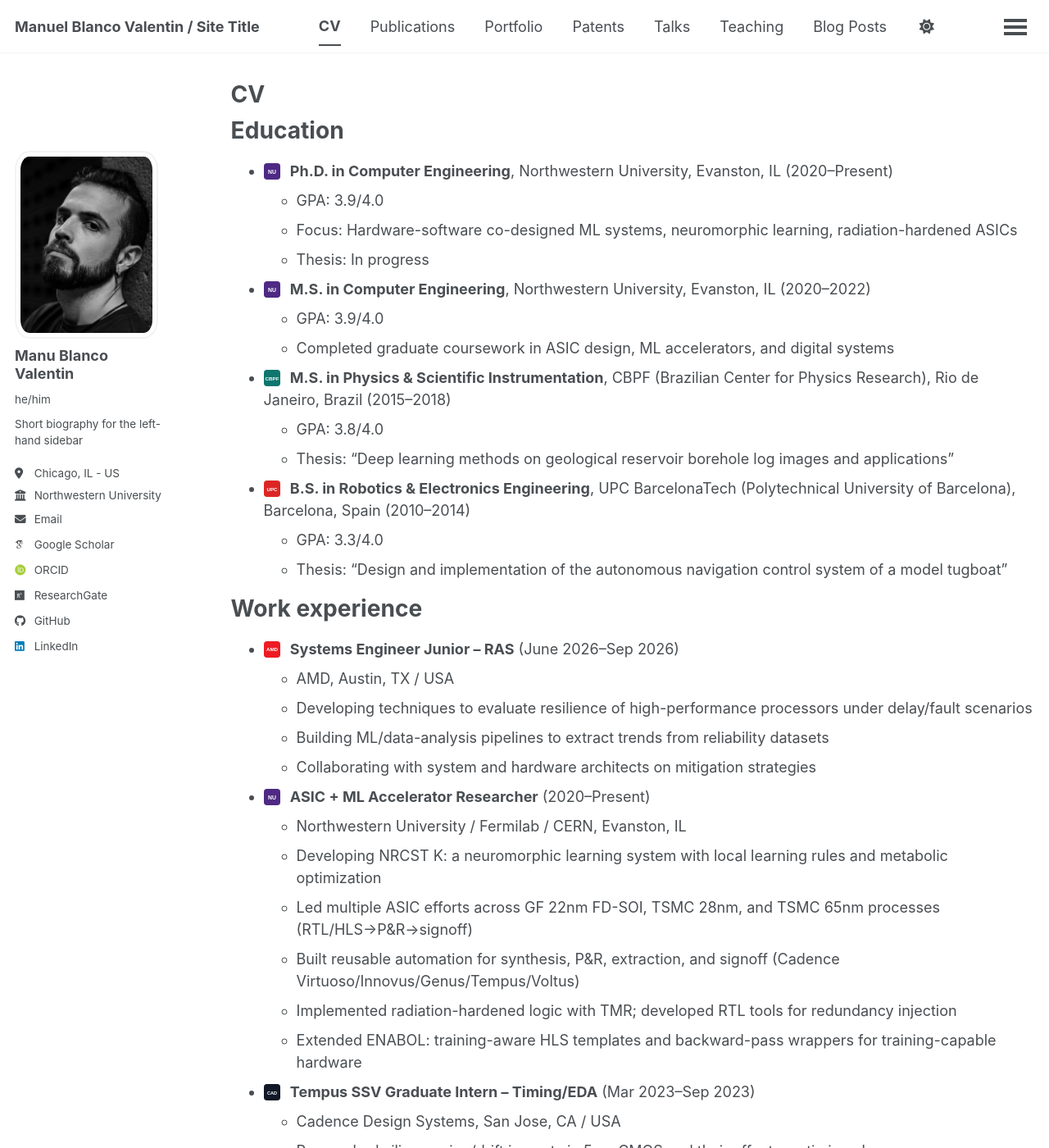
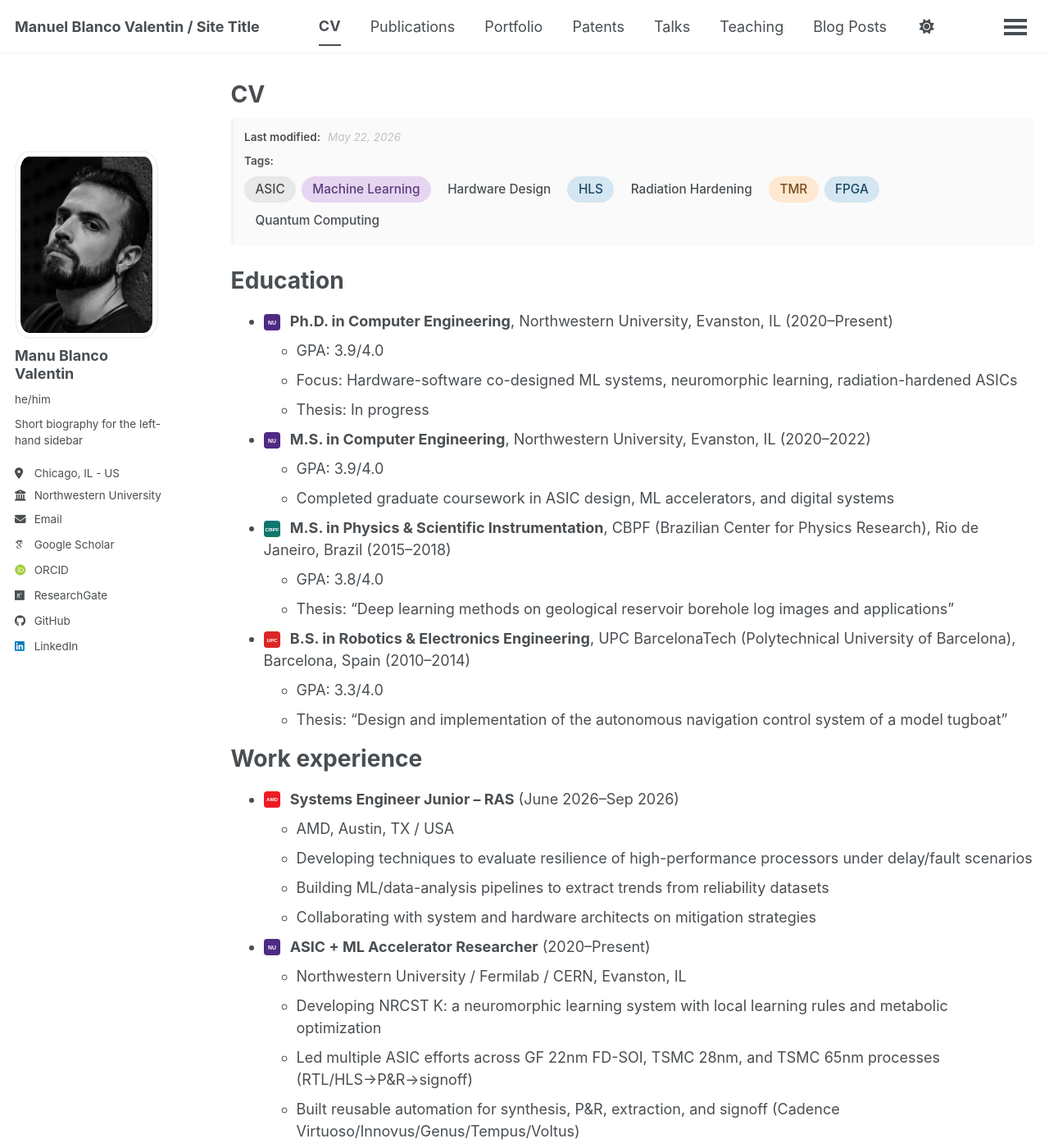
Before and after one commit to manuelblancovalentin/manuelblancovalentin.github.io, a Jekyll site: the page built from _pages/cv.md, in a window 1280 px wide and 1400 px high. Shown: the whole window at 82% size. Built offline with Jekyll 4.4.1, drawn with Linux system fonts in a browser that asks for light colours; some web fonts are replaced; a script bundle is joined from its source files by our own code; library files that are not in the unit come from our copies.

Commit message:
Add page metadata include and update CV
Create page-meta.html, page-meta.scss, update CV with tags/date, fix margin

```diff
--- /dev/null
+++ b/_includes/page-meta.html
@@ -0,0 +1,23 @@
+{% if page.last_modified or page.tags %}
+<div class="page-meta">
+  {% if page.last_modified %}
+    <div class="page-meta__row">
+      <span class="page-meta__label">Last modified:</span>
+      <time dateTime="{{ page.last_modified | date: '%Y-%m-%d' }}" class="page-meta__date">
+        {{ page.last_modified | date: "%B %d, %Y" }}
+      </time>
+    </div>
+  {% endif %}
+
+  {% if page.tags %}
+    <div class="page-meta__row">
+      <span class="page-meta__label">Tags:</span>
+      <div class="publication-tags">
+        {% for tag in page.tags %}
+          <span class="tag-badge tag-{{ tag | slugify }}">{{ tag }}</span>
+        {% endfor %}
+      </div>
+    </div>
+  {% endif %}
+</div>
+{% endif %}
--- a/_pages/cv.md
+++ b/_pages/cv.md
@@ -3,11 +3,24 @@
 title: "CV"
 permalink: /cv/
 author_profile: true
+last_modified: 2026-05-22
+tags:
+  - ASIC
+  - Machine Learning
+  - Hardware Design
+  - HLS
+  - Radiation Hardening
+  - TMR
+  - FPGA
+  - Quantum Computing
 redirect_from:
   - /resume
 ---
 
 {% include base_path %}
+
+{% include page-meta.html %}
+
 
 Education
 ======
--- a/_sass/layout/_archive.scss
+++ b/_sass/layout/_archive.scss
@@ -52,7 +52,7 @@
 .page__content {
 
   .archive__item-title {
-    margin-top: 1em;
+    margin-top: 0;
     border-bottom: none;
   }
 }
--- /dev/null
+++ b/_sass/layout/_page-meta.scss
@@ -0,0 +1,41 @@
+/* ==========================================================================
+   PAGE META (Last modified, tags, etc.)
+   ========================================================================== */
+
+.page-meta {
+  margin: 0.75rem 0 1.5rem;
+  padding: 0.75rem;
+  border-left: 3px solid var(--global-border-color);
+  background: rgba(0, 0, 0, 0.02);
+  border-radius: 0.25rem;
+  font-size: $type-size-6;
+}
+
+.page-meta__row {
+  display: flex;
+  flex-wrap: wrap;
+  align-items: center;
+  gap: 0.5rem;
+  margin-bottom: 0.5rem;
+
+  &:last-child {
+    margin-bottom: 0;
+  }
+}
+
+.page-meta__label {
+  font-weight: 600;
+  color: var(--global-text-color);
+  white-space: nowrap;
+}
+
+.page-meta__date {
+  color: var(--global-text-color-light);
+  font-style: italic;
+}
+
+/* Tags container within page-meta */
+.page-meta .publication-tags {
+  margin: 0;
+  gap: 0.375rem;
+}
--- a/assets/css/main.scss
+++ b/assets/css/main.scss
@@ -35,6 +35,7 @@
     "layout/page",
     "layout/archive",
     "layout/publication-tags",
+    "layout/page-meta",
     "layout/cv",
     "layout/sidebar",
     "layout/json_cv",
```
